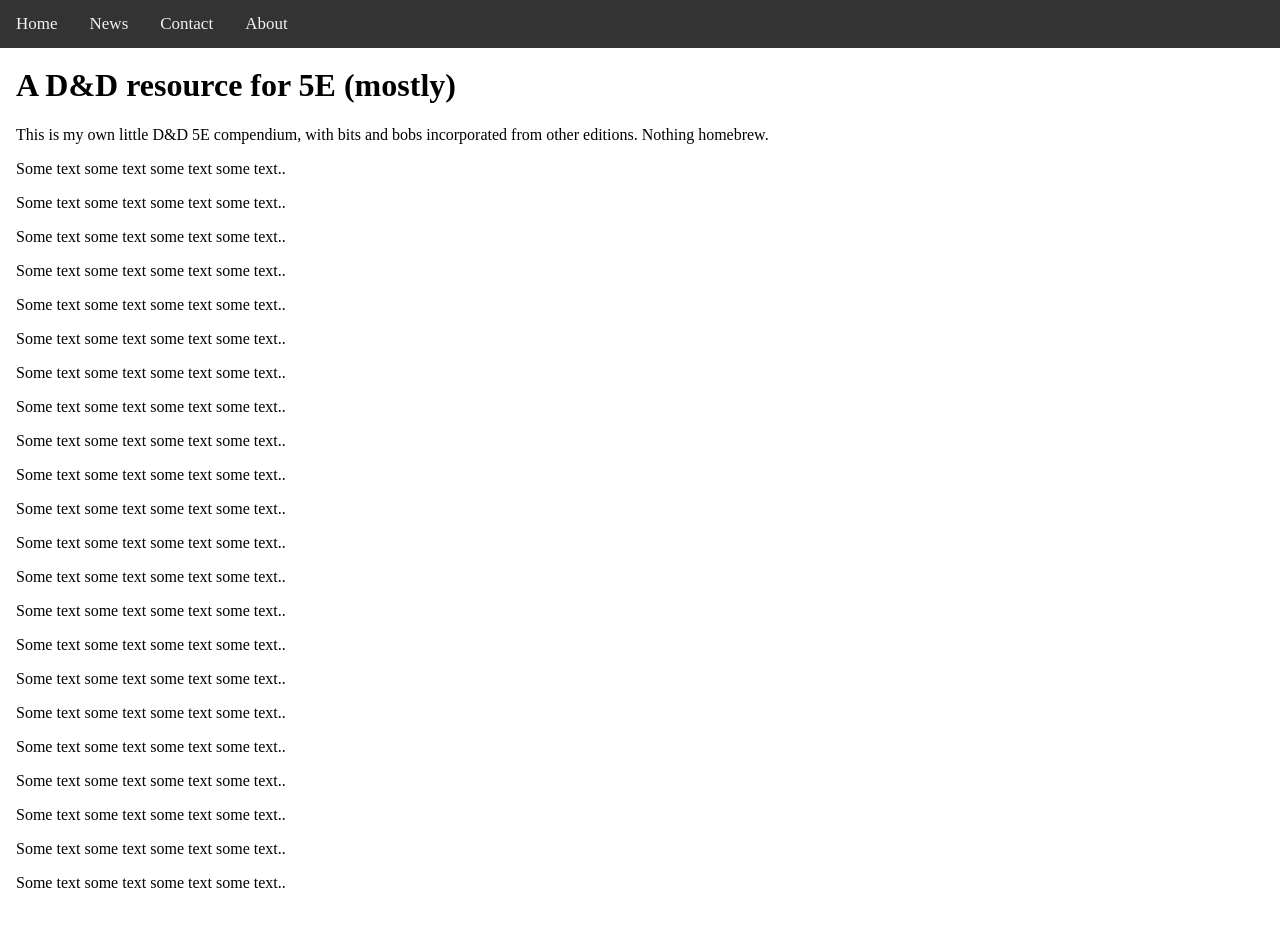
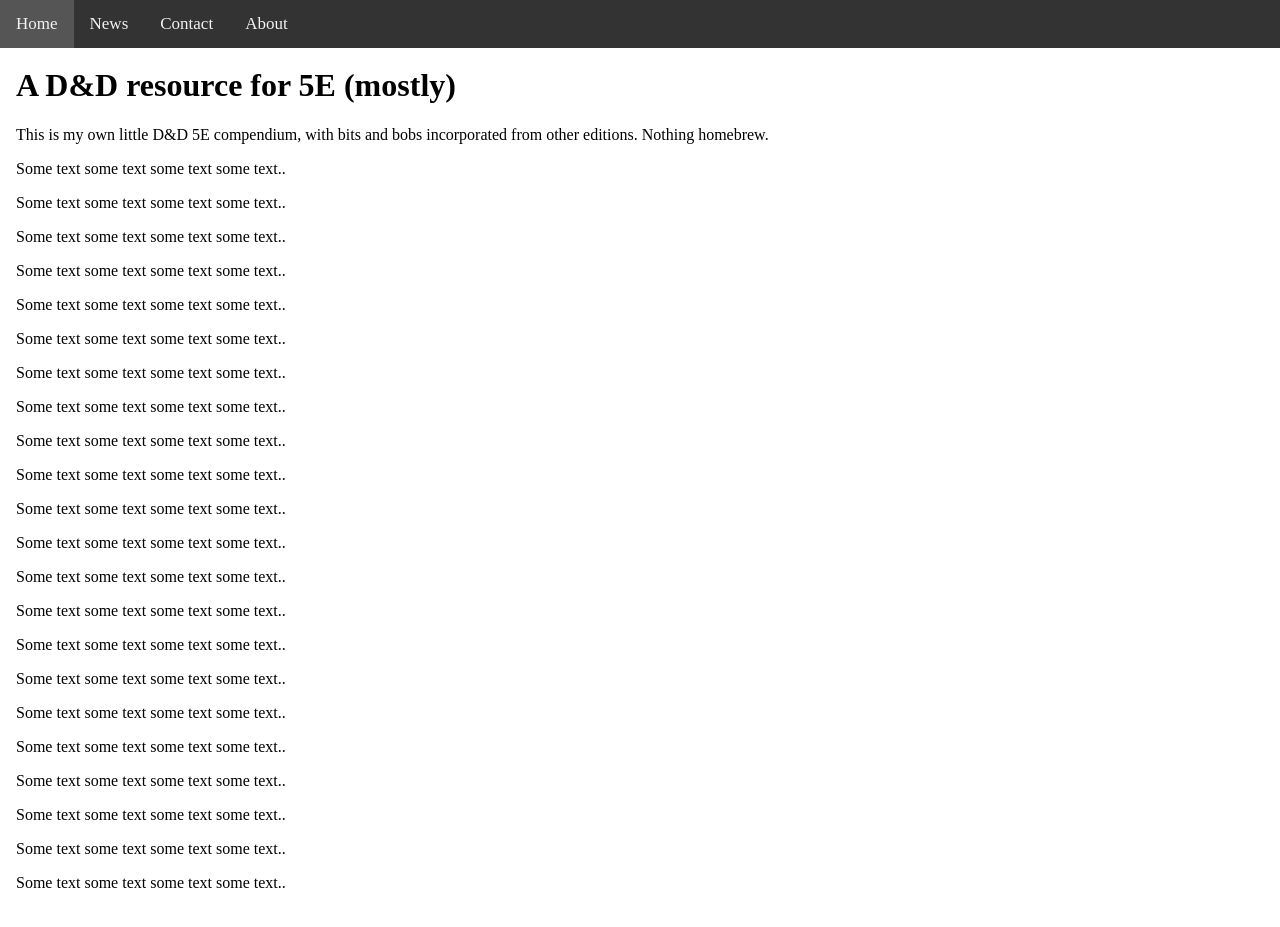
Before and after one commit to FluffsterDM/FluffsterDM.github.io, a Jekyll site: the page built from index.html, in a window 1280 px wide and 1400 px high. Shown: the top 927 px of the window. Built offline with Jekyll 4.4.1, drawn with Linux system fonts in a browser that asks for light colours.

Commit message:
Update main.css
added coloration of current site and hovering pages

```diff
--- a/css/main.css
+++ b/css/main.css
@@ -22,6 +22,15 @@
     text-decoration: none;
 }
 
+/* Change the link color on hover */
+.navbar a:hover:not(.active) {
+    background-color: #555;
+}
+
+.active {
+    background-color: #4CAF50;
+}
+
 /* Main content */
 .main {
   padding: 16px;
```
